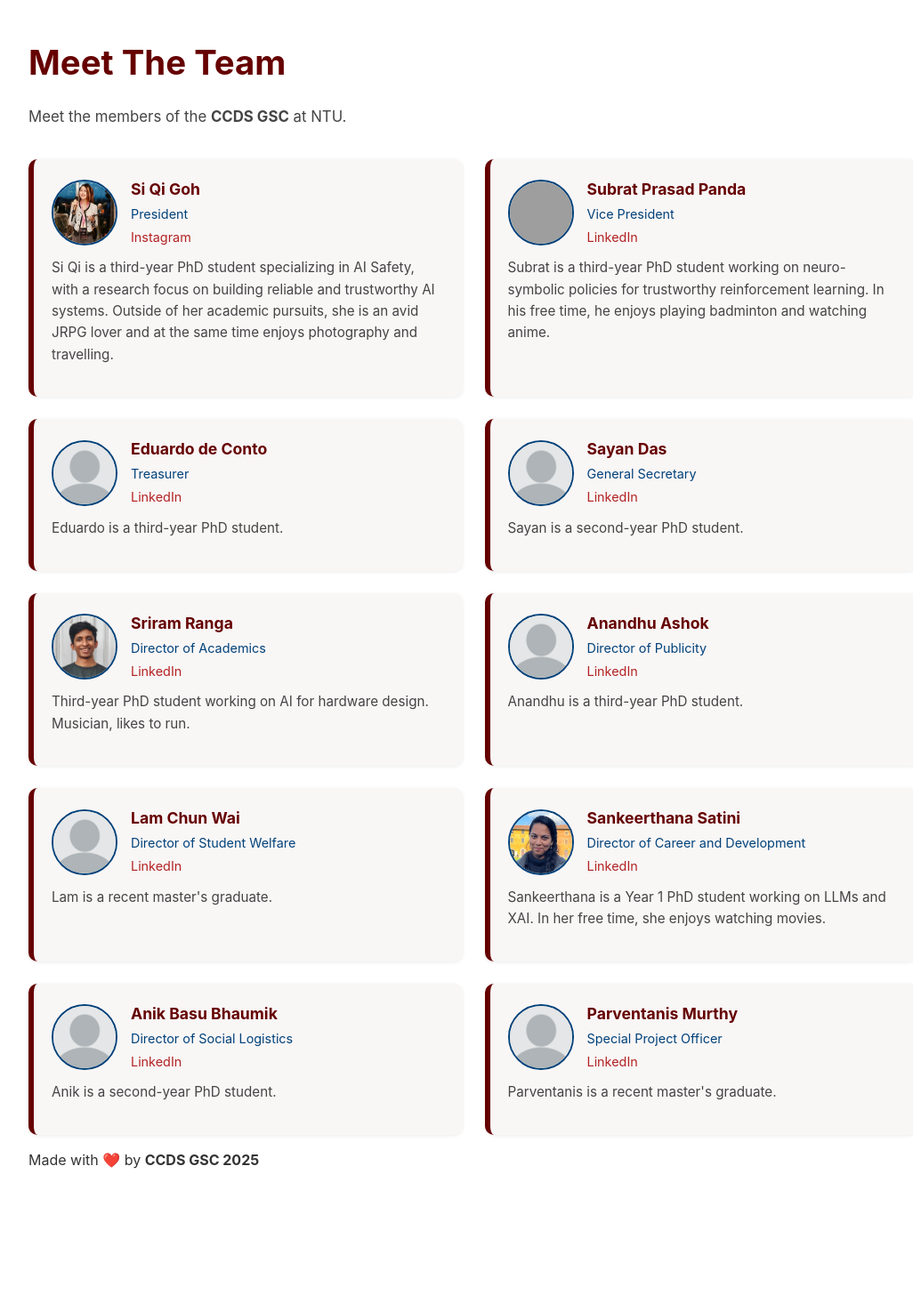
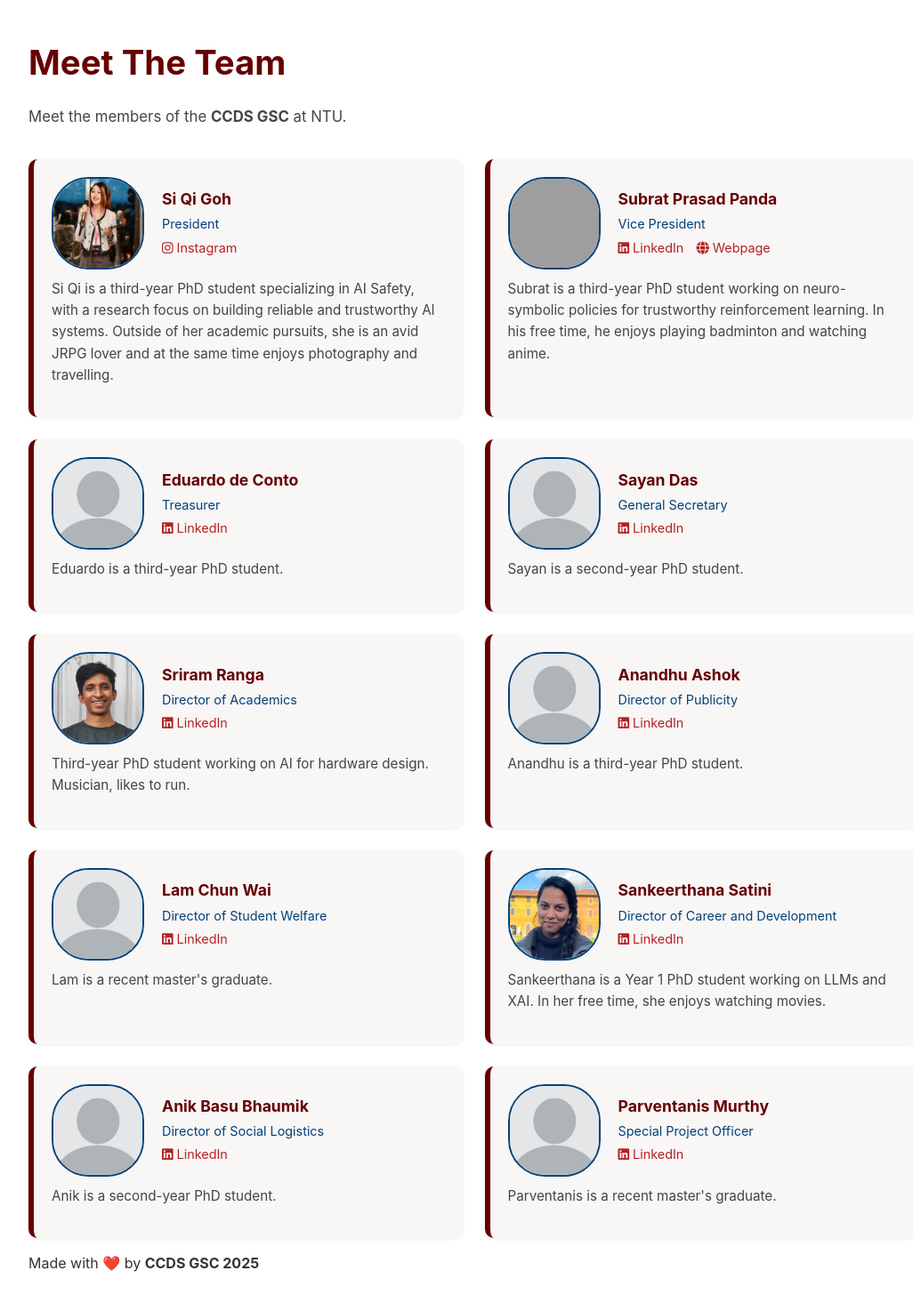
Before and after one commit to ccds-gsc/ccds-gsc.github.io, a Jekyll site: the page team.html, which Jekyll copies as it is, in a window 1280 px wide. Shown: the whole page at 89% size, without its empty margins (108-1134 px from the left). Built offline with Jekyll 4.4.1, drawn with Linux system fonts in a browser that asks for light colours; before the commit the page ends 1358 px from its top, so only the background shows below that; grey boxes are pictures that could not be loaded.

Commit message:
teams linkedin logo update

```diff
--- a/team.html
+++ b/team.html
@@ -3,7 +3,11 @@
 <head>
   <meta charset="UTF-8">
   <meta name="viewport" content="width=device-width, initial-scale=1">
-  <title>Meet The Team | CCDS GSC</title>
+  <link
+      rel="stylesheet"
+      href="https://cdnjs.cloudflare.com/ajax/libs/font-awesome/6.5.0/css/all.min.css"
+  />
+  <title>Team | CCDS GSC</title>
   <style>
     /* ----- Base Page Style ----- */
     body {
@@ -59,10 +63,10 @@
     }
 
     .member-header img {
-      width: 70px;
-      height: 70px;
-      border-radius: 50%;
-      margin-right: 15px;
+      width: 100px;
+      height: 100px;
+      border-radius: 40%;
+      margin-right: 20px;
       border: 2px solid #00427a; /* NTU blue accent */
     }
 
@@ -79,15 +83,24 @@
       margin: 2px 0;
     }
 
-    .linkedin {
-      color: #b22222;
-      font-size: 0.9em;
-      text-decoration: none;
+    .social-link {
+    color: #b22222;
+    font-size: 0.9em;
+    text-decoration: none;
+    margin-right: 10px;
+  }
+
+    .social-link:hover {
+      text-decoration: underline;
     }
 
-    .linkedin:hover {
-      text-decoration: underline;
+    .social-link i {
+      margin-right: 4px;
     }
+
+    /* .fa-instagram { color: #E1306C; }
+    .fa-linkedin { color: #0077B5; }
+    .fa-globe { color: #622e0c; } */
 
     .member-desc {
       margin-top: 10px;
@@ -117,7 +130,9 @@
         <div>
           <p class="member-name">Si Qi Goh</p>
           <p class="member-role">President</p>
-          <a href="https://www.instagram.com/gsq_610/" class="linkedin">Instagram</a>
+          <a href="https://www.instagram.com/gsq_610/" class="social-link" target="_blank">
+            <i class="fab fa-instagram"></i>Instagram
+          </a>
         </div>
       </div>
       <p class="member-desc">
@@ -132,7 +147,12 @@
         <div>
           <p class="member-name">Subrat Prasad Panda</p>
           <p class="member-role">Vice President</p>
-          <a href="https://www.linkedin.com/in/subratpp/" class="linkedin">LinkedIn</a>
+          <a href="https://www.linkedin.com/in/subratpp/" class="social-link" target="_blank">
+            <i class="fab fa-linkedin"></i>LinkedIn
+          </a>
+          <a href="https://subratpp.github.io/" class="social-link" target="_blank">
+            <i class="fas fa-globe"></i>Webpage
+          </a>
         </div>
       </div>
       <p class="member-desc">
@@ -147,7 +167,9 @@
         <div>
           <p class="member-name">Eduardo de Conto</p>
           <p class="member-role">Treasurer</p>
-          <a href="#" class="linkedin">LinkedIn</a>
+          <a href="#" class="social-link" target="_blank">
+            <i class="fab fa-linkedin"></i>LinkedIn
+          </a>
         </div>
       </div>
       <p class="member-desc">
@@ -162,7 +184,9 @@
         <div>
           <p class="member-name">Sayan Das</p>
           <p class="member-role">General Secretary</p>
-          <a href="#" class="linkedin">LinkedIn</a>
+          <a href="#" class="social-link" target="_blank">
+            <i class="fab fa-linkedin"></i>LinkedIn
+          </a>
         </div>
       </div>
       <p class="member-desc">
@@ -177,7 +201,9 @@
         <div>
           <p class="member-name">Sriram Ranga</p>
           <p class="member-role">Director of Academics</p>
-          <a href="https://www.linkedin.com/in/sriram-ranga" class="linkedin">LinkedIn</a>
+          <a href="https://www.linkedin.com/in/sriram-ranga" class="social-link" target="_blank">
+            <i class="fab fa-linkedin"></i>LinkedIn
+          </a>
         </div>
       </div>
       <p class="member-desc">
@@ -192,7 +218,9 @@
         <div>
           <p class="member-name">Anandhu Ashok</p>
           <p class="member-role">Director of Publicity</p>
-          <a href="#" class="linkedin">LinkedIn</a>
+          <a href="#" class="social-link" target="_blank">
+            <i class="fab fa-linkedin"></i>LinkedIn
+          </a>
         </div>
       </div>
       <p class="member-desc">
@@ -207,7 +235,9 @@
         <div>
           <p class="member-name">Lam Chun Wai</p>
           <p class="member-role">Director of Student Welfare</p>
-          <a href="#" class="linkedin">LinkedIn</a>
+          <a href="#" class="social-link" target="_blank">
+            <i class="fab fa-linkedin"></i>LinkedIn
+          </a>
         </div>
       </div>
       <p class="member-desc">
@@ -222,7 +252,9 @@
         <div>
           <p class="member-name">Sankeerthana Satini</p>
           <p class="member-role">Director of Career and Development</p>
-          <a href="http://linkedin.com/in/satinisankeerthana" class="linkedin">LinkedIn</a>
+          <a href="http://linkedin.com/in/satinisankeerthana" class="social-link" target="_blank">
+            <i class="fab fa-linkedin"></i>LinkedIn
+          </a>
         </div>
       </div>
       <p class="member-desc">
@@ -237,7 +269,9 @@
         <div>
           <p class="member-name">Anik Basu Bhaumik</p>
           <p class="member-role">Director of Social Logistics</p>
-          <a href="#" class="linkedin">LinkedIn</a>
+          <a href="#" class="social-link" target="_blank">
+            <i class="fab fa-linkedin"></i>LinkedIn
+          </a>
         </div>
       </div>
       <p class="member-desc">
@@ -252,7 +286,9 @@
         <div>
           <p class="member-name">Parventanis Murthy</p>
           <p class="member-role">Special Project Officer</p>
-          <a href="#" class="linkedin">LinkedIn</a>
+          <a href="#" class="social-link" target="_blank">
+            <i class="fab fa-linkedin"></i>LinkedIn
+          </a>
         </div>
       </div>
       <p class="member-desc">
```
